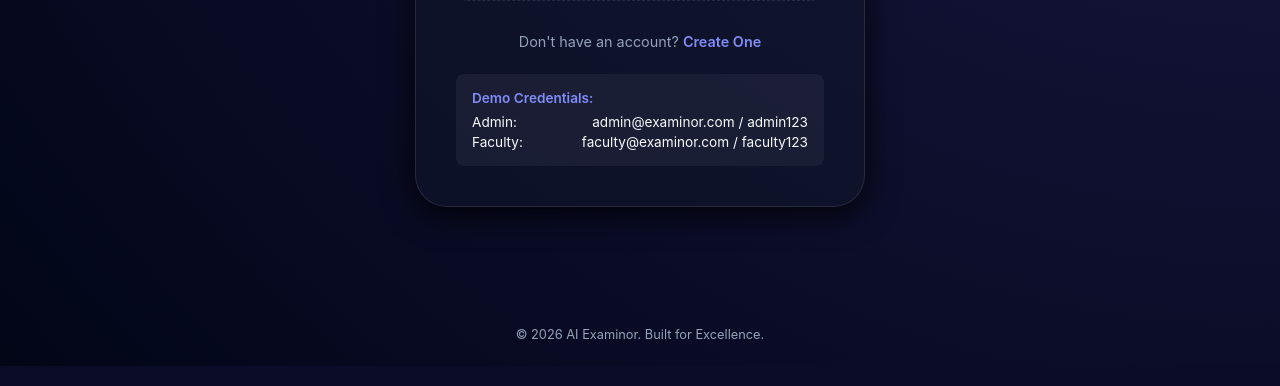
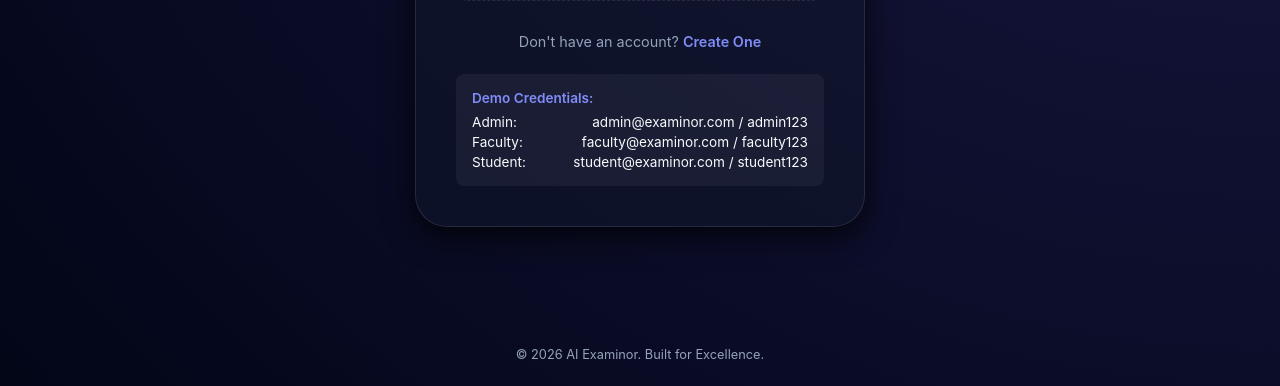
Before and after one commit to harshvortex/Ai_examin, a Flask app: page /login in a window 1280 px wide. Shown: the part 750-1136 px from the top of the page. Run offline with Flask 3, Linux system fonts and the light colour scheme.

Commit message:
Add demo student credentials to login page

```diff
--- a/templates/login.html
+++ b/templates/login.html
@@ -74,9 +74,13 @@
                 <span>Admin:</span>
                 <code>admin@examinor.com / admin123</code>
             </div>
-            <div style="display: flex; justify-content: space-between;">
+            <div style="display: flex; justify-content: space-between; margin-bottom: 0.25rem;">
                 <span>Faculty:</span>
                 <code>faculty@examinor.com / faculty123</code>
+            </div>
+            <div style="display: flex; justify-content: space-between;">
+                <span>Student:</span>
+                <code>student@examinor.com / student123</code>
             </div>
         </div>
     </div>
```
